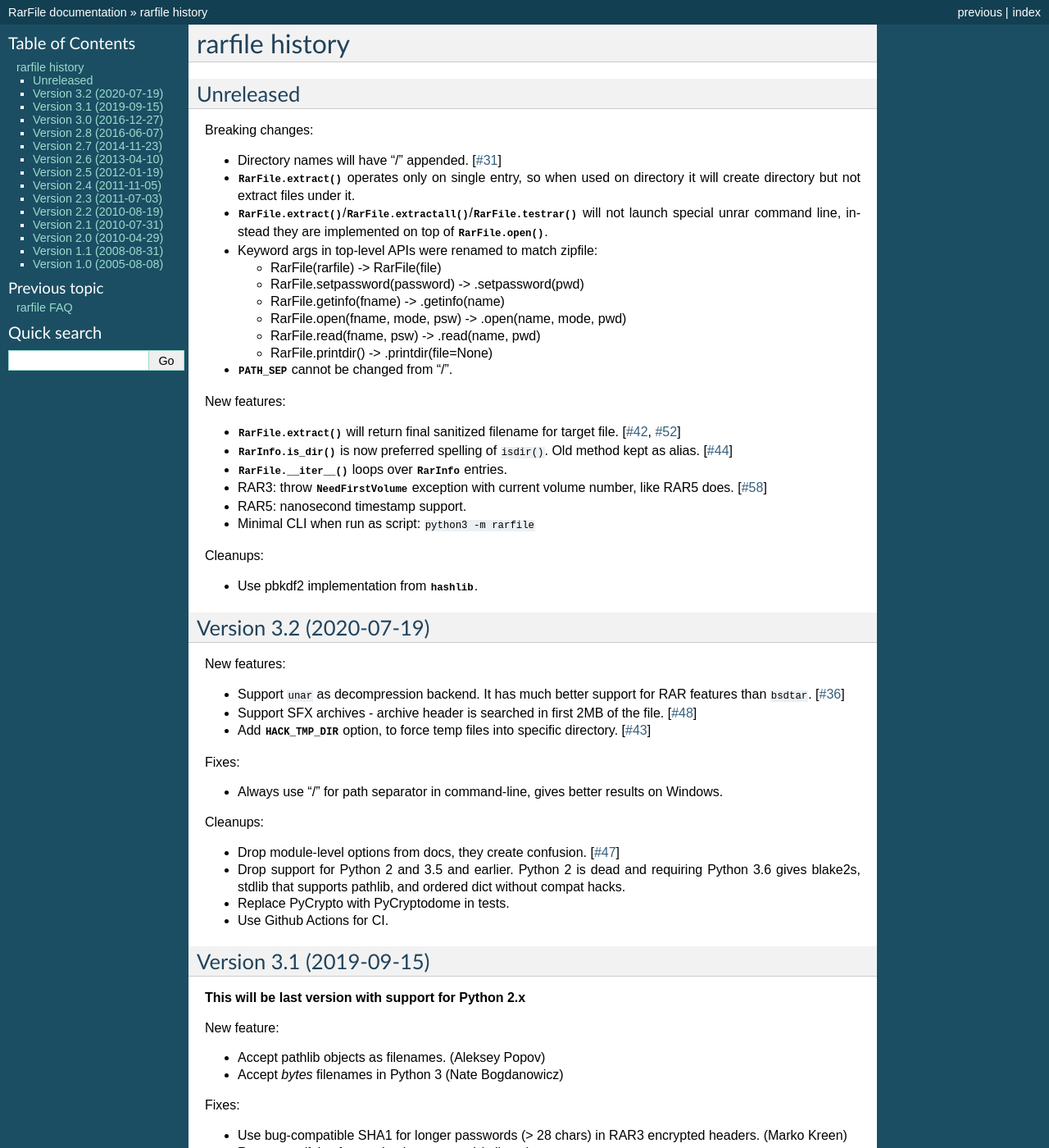
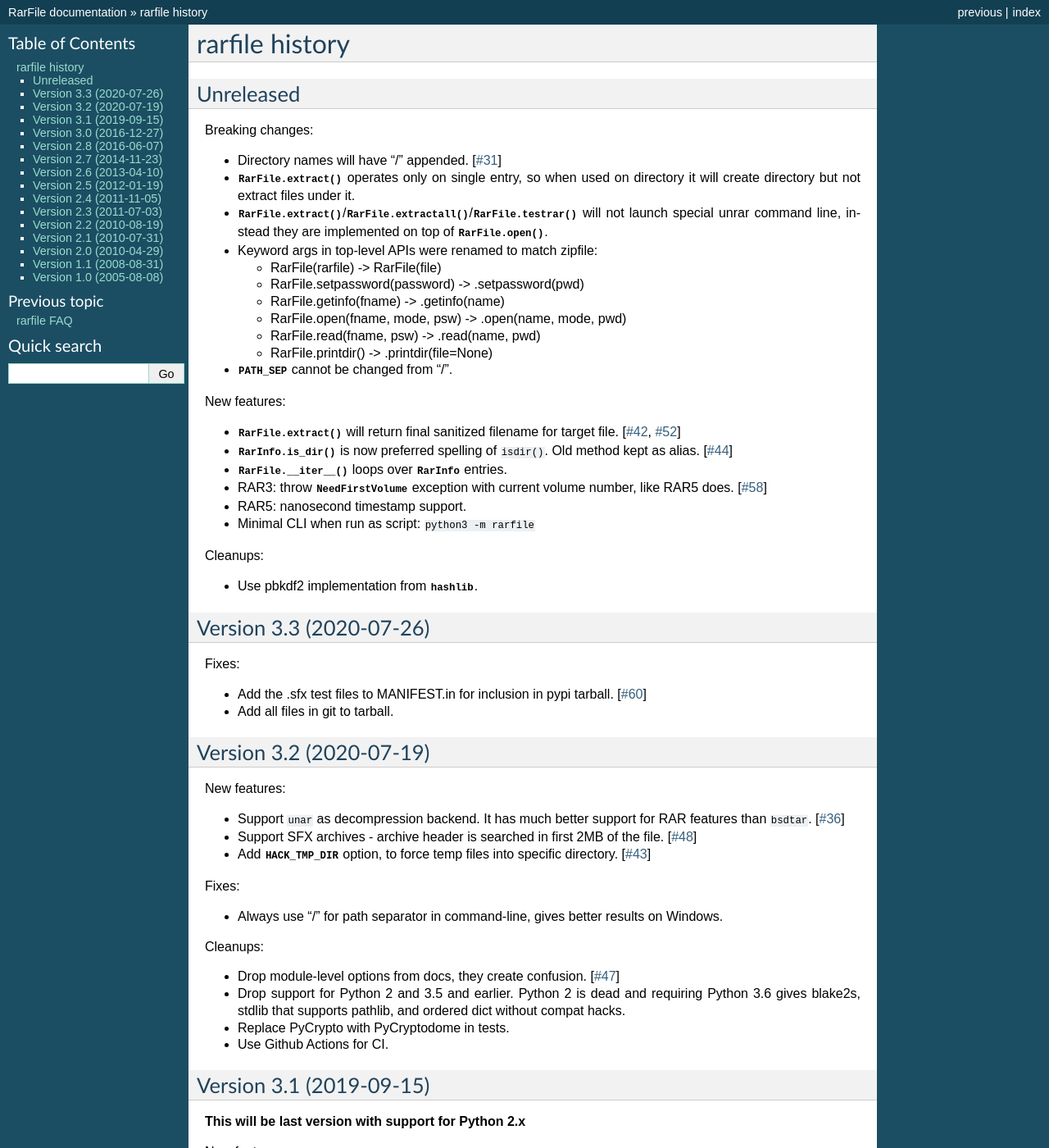
Before and after one commit to markokr/rarfile, a Sphinx documentation site: the page built from doc/news.rst, in a window 1280 px wide and 1400 px high. Shown: the whole window at 82% size. Built offline with Sphinx 7.4.7, drawn with Linux system fonts in a browser that asks for light colours.

Commit message:
Add v3.3 news

```diff
--- a/doc/news.rst
+++ b/doc/news.rst
@@ -46,6 +46,15 @@ New features:
 Cleanups:
 
 * Use pbkdf2 implementation from :mod:`hashlib`.
+
+Version 3.3 (2020-07-26)
+------------------------
+
+Fixes:
+
+* Add the .sfx test files to MANIFEST.in for inclusion in pypi tarball.
+  [`#60 <https://github.com/markokr/rarfile/issues/60>`_]
+* Add all files in git to tarball.
 
 Version 3.2 (2020-07-19)
 ------------------------
```
